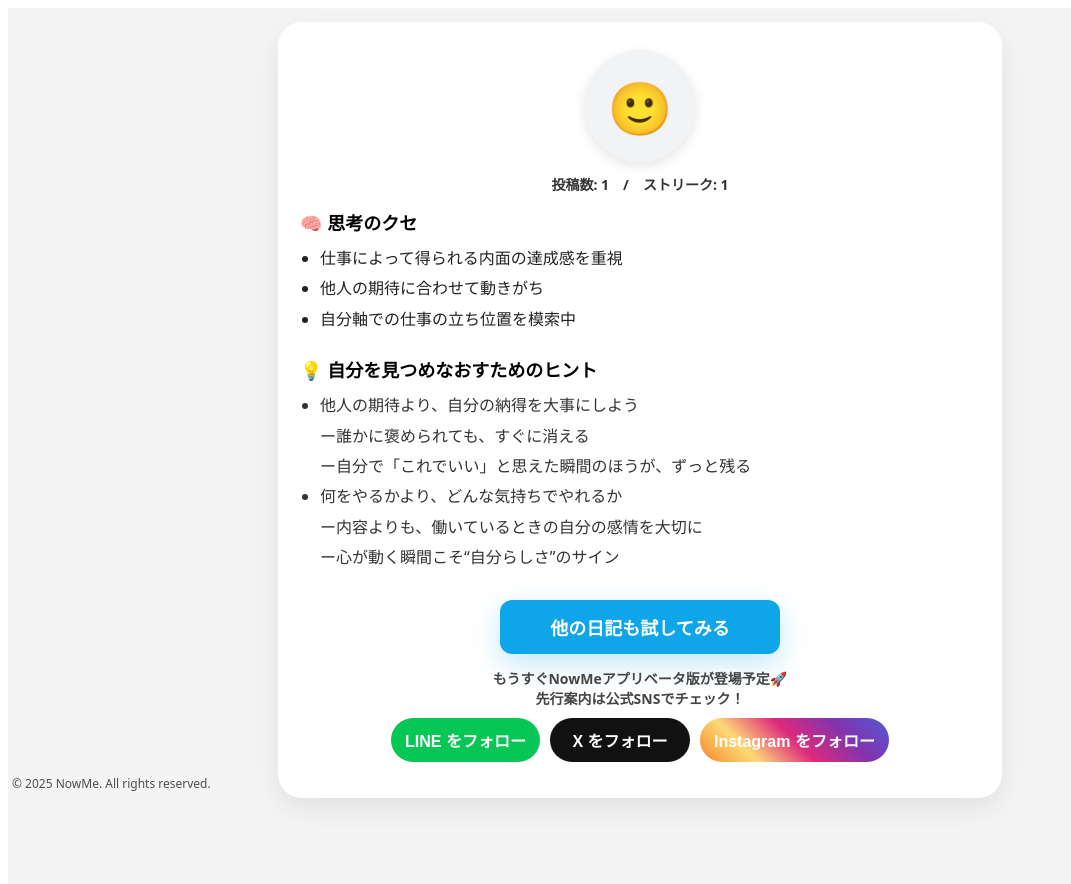
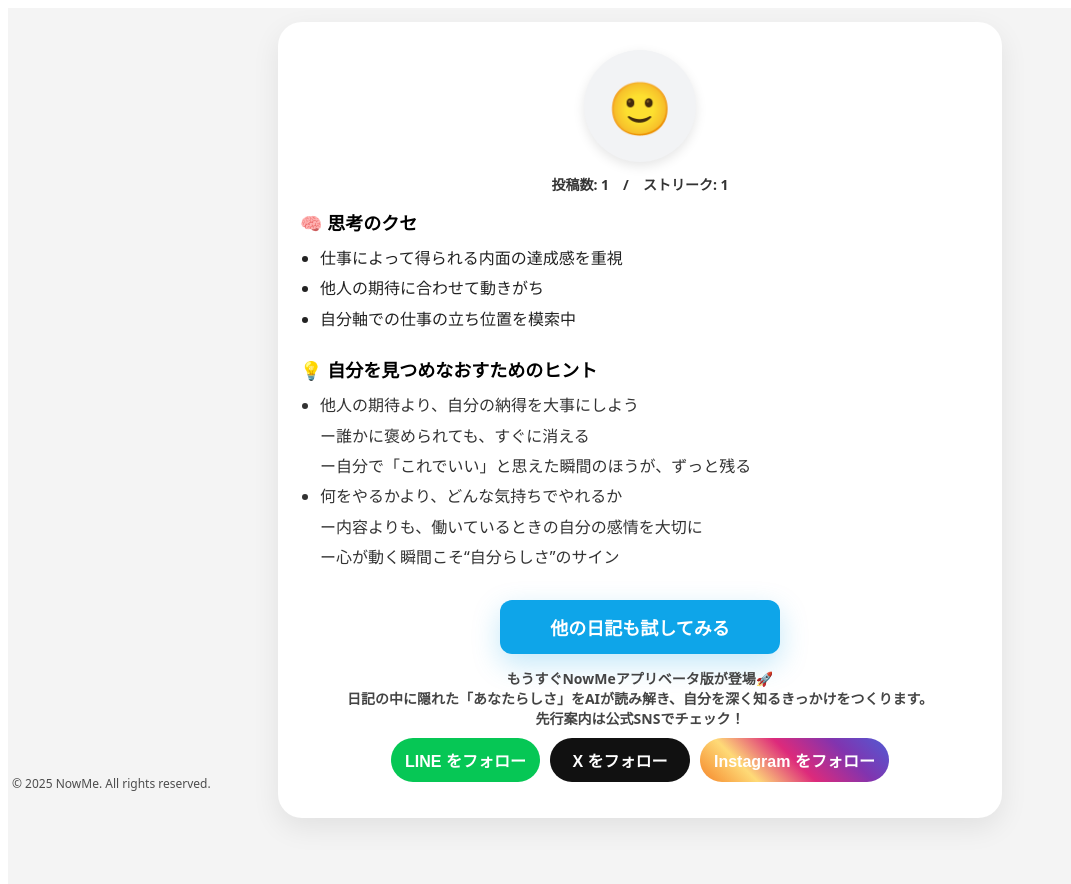
Before and after one commit to NowMeapp/nowme-demo-v1, a Next.js app: page /result in a window 1280 px wide. Shown: the top 884 px of the page, without its empty margins (0-1071 px from the left). Built offline with nearby package versions, Linux system fonts and the light colour scheme.

Commit message:
fix: redirect from / to /analyze

```diff
--- a/pages/analyze.js
+++ b/pages/analyze.js
@@ -85,7 +85,7 @@ export default function Analyze() {
 
   return (
     <main style={{ maxWidth: 720, width: "100%", margin: "0 auto", padding: 16, fontFamily: "system-ui", boxSizing: "border-box" }}>
-      <h1 style={{ fontSize: 30, fontWeight: 700, marginBottom: 8 }}>🧠 あなたの日記を10秒で整理・分析</h1>
+      <h1 style={{ fontSize: 30, fontWeight: 700, marginBottom: 8 }}>🧠 あなたの日記を10秒で整理・思考分析</h1>
       <p style={{ color: "#666", marginBottom: 12 }}>
         貼り付け → まずは<strong>カテゴリ・タイトル・一言コメント</strong>を表示するよ。
       </p>
--- a/pages/gate.js
+++ b/pages/gate.js
@@ -123,7 +123,7 @@ export default function Gate() {
                 whiteSpace: "pre-line",
               }}
             >
-              {`💡NowMe公式アカウントをフォローして、\n分析結果を受け取る`}
+              {`💡NowMe公式アカウントをフォローして、\nあなただけの“性格診断結果”を受け取る`}
             </h2>
 
             <div
--- a/pages/result.js
+++ b/pages/result.js
@@ -147,7 +147,7 @@ export default function ResultPage() {
                 lineHeight: 1.4,
               }}
             >
-              📊 日記からわかるあなたの分析結果
+              📊 日記からわかるあなたの思考
             </h1>
           )}
 
@@ -201,7 +201,9 @@ export default function ResultPage() {
 
           {/* 新しい文言（フォローボタンの前） */}
           <div style={{ marginTop: 6, marginBottom: 10, color: "#444", fontSize: 14, fontWeight: 700 }}>
-            もうすぐNowMeアプリベータ版が登場予定🚀
+            もうすぐNowMeアプリベータ版が登場🚀
+            <br />
+            日記の中に隠れた「あなたらしさ」をAIが読み解き、自分を深く知るきっかけをつくります。
             <br />
             先行案内は公式SNSでチェック！
           </div>
```
